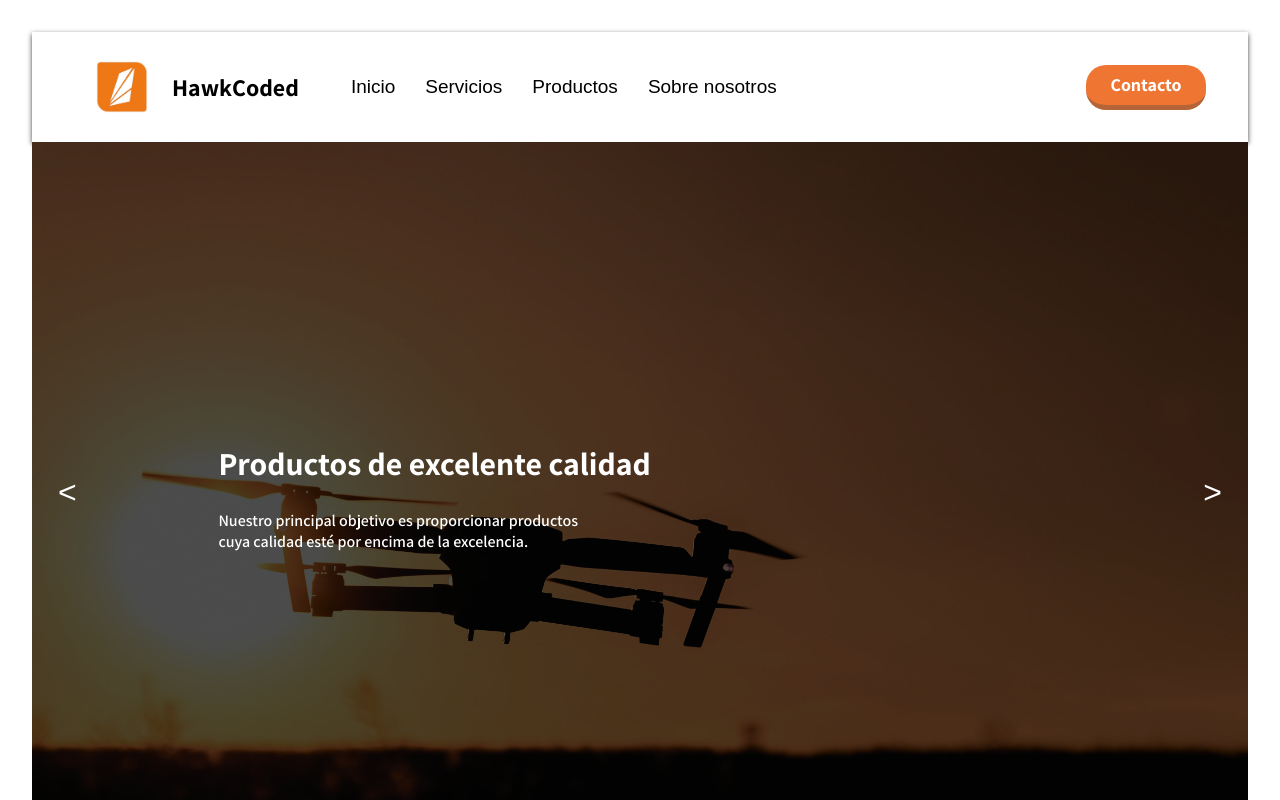
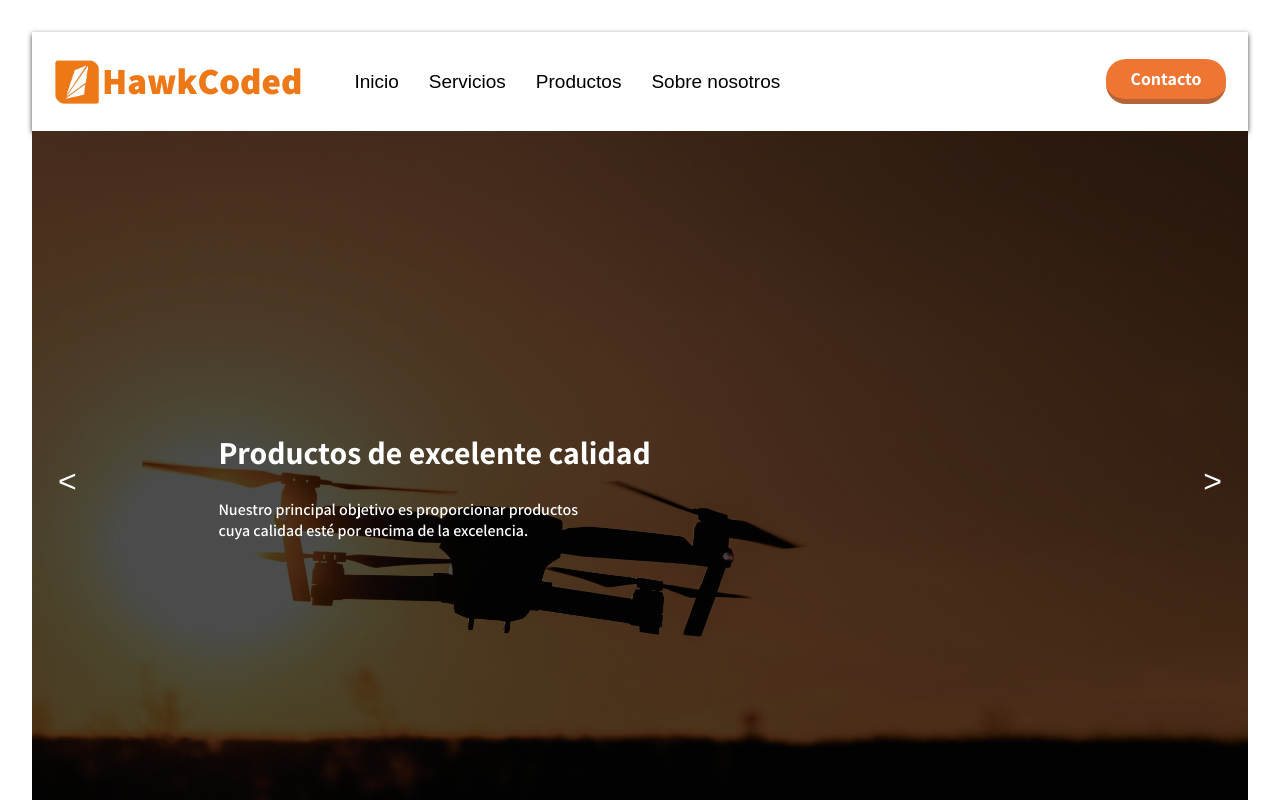
Before and after one commit to sol1217/hawkcoded, a React (Vite) app: page / in a window 1280 px wide. Shown: the top 800 px of the page. Built offline with nearby package versions, Linux system fonts and the light colour scheme.

Commit message:
header and slider

```diff
--- a/src/components/layout/Header/Header.elements.ts
+++ b/src/components/layout/Header/Header.elements.ts
@@ -29,8 +29,8 @@ export const HeaderContainer = styled.div<HeaderContainerProps>`
   display: flex;
   justify-content: space-between;
   align-items: center;
+  padding: 10px 20px;
   gap: 40px;
-  padding: 20px 40px;
   background-color: white;
   box-shadow: 0px 2px 5px 0px rgba(0, 0, 0, 0.75);
   -webkit-box-shadow: 0px 2px 5px 0px rgba(0, 0, 0, 0.75);
@@ -39,7 +39,11 @@ export const HeaderContainer = styled.div<HeaderContainerProps>`
 
   @media (min-width: 1200px) {
     justify-content: space-center;
-    padding: 5px 40px;
+    padding: 0px 20px;
+  }
+
+  @media (max-width: 480px) {
+    padding: 8px 4px;
   }
 
   & > a {
@@ -48,12 +52,24 @@ export const HeaderContainer = styled.div<HeaderContainerProps>`
     text-decoration: none;
     color: black;
   }
+`;
 
-  & > a > h1 {
+export const HeaderMarker = styled.h1`
     font-size: 24px;
     margin: 0;
-  }
-`;
+    font-weight: 800;
+    color: #ee7816;
+
+    @media (min-width: 768px) {
+      font-size: 30px;
+    }
+
+    @media (min-width: 1200px) {
+      font-size: 37px;
+      margin: 0;
+    }
+`
+
 
 export const MobilMenuButton = styled.button<MobilMenuButtonProps>`
   background-color: transparent;
@@ -115,12 +131,12 @@ export const SearchInput = styled.input.attrs<SearchInputProps>((props) => ({
 `;
 
 export const LogoImage = styled.img`
-  width: 100px;
-  height: 100px;
+  width: 50px;
+  height: 50px;
 
   @media (max-width: 550px) {
-    width: 80px;
-    height: 80px;
+    width: 48px;
+    height: 48px;
   }
 `;
 
--- a/src/components/layout/Header/Header.tsx
+++ b/src/components/layout/Header/Header.tsx
@@ -3,7 +3,7 @@ import NavMenu from "../NavMenu/NavMenu.tsx";
 import MobilMenu from "../MobileMenu/MobilMenu";
 import logotype from "../../../assets/png/main-logo.png";
 import { IoMdMenu, IoIosClose } from "react-icons/io";
-import { HeaderContainer, LogoImage, MobilMenuButton, MobilMenuSection, SearchContainer } from "./Header.elements";
+import { HeaderContainer, LogoImage, HeaderMarker, MobilMenuButton, MobilMenuSection, SearchContainer } from "./Header.elements";
 import { ContactLink } from "../../layout/NavMenu/NavMenu.elements.ts";
 
 export function Header() {
@@ -41,7 +41,7 @@ export function Header() {
     <HeaderContainer isBackgroundWhite={isBackgroundWhite}>
       <a href="/">
         <LogoImage loading="lazy" alt="logo_image" src={logotype} />
-        <h1>HawkCoded</h1>
+        <HeaderMarker>HawkCoded</HeaderMarker>
       </a>
 
       <MobilMenuButton isOpen={isShowMobilMenu} onClick={handleShowMobilMenu}>
--- a/src/pages/Home/HomeSlider/HomeSlider.elements.ts
+++ b/src/pages/Home/HomeSlider/HomeSlider.elements.ts
@@ -62,7 +62,7 @@ export const SlideContent = styled.div`
   }
 
   @media (max-width: 719px) {
-    margin-left: -3rem;
+    margin-left: -2rem;
     padding-inline: 8rem;
   }
 `;
```
Also changed, not shown: src/assets/png/main-logo.png.
